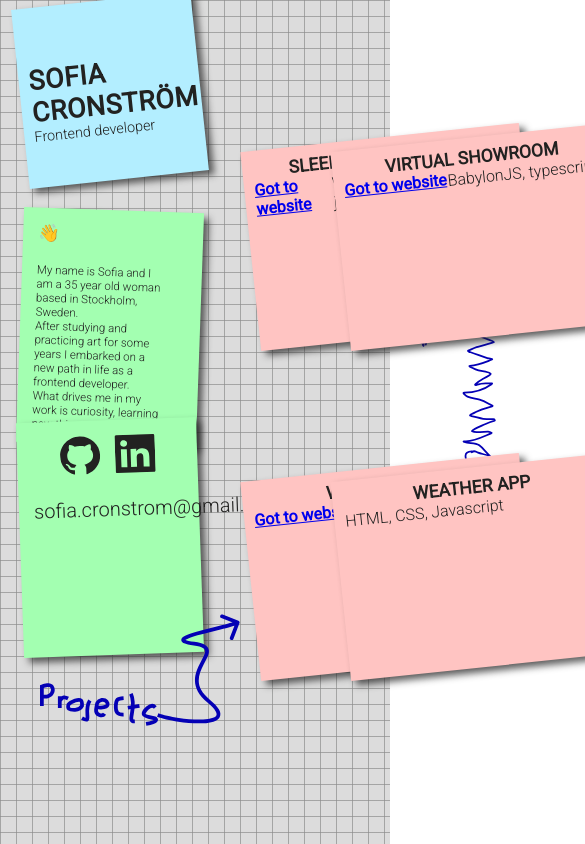
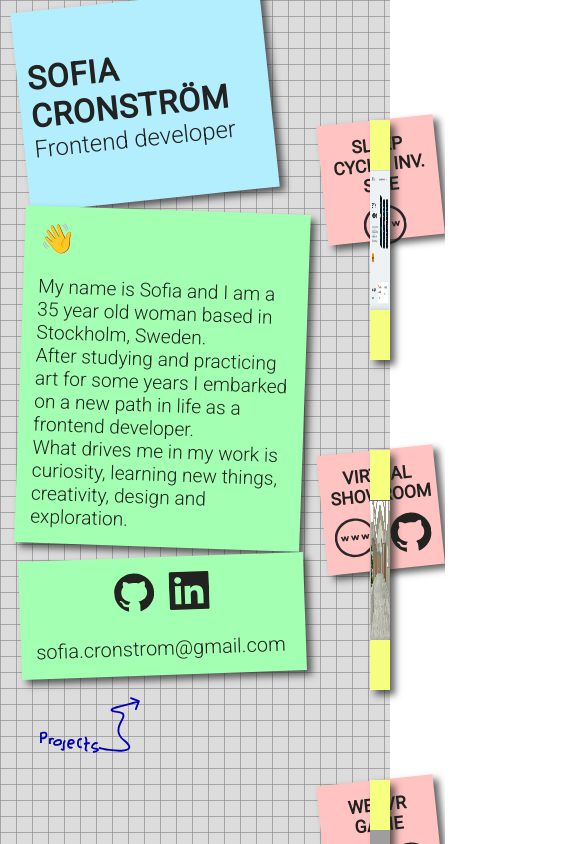
Before and after one commit to SofiaCronstrom/sofiaPortfolio, a React (Create React App) app: page / in a window 390 px wide. Shown: the top 844 px of the page, 585 px wide, since content can reach past the window. Built offline with nearby package versions, Linux system fonts and the light colour scheme; grey boxes are pictures that could not be loaded.

Commit message:
adding responsive to site

```diff
--- a/src/components/projects.js
+++ b/src/components/projects.js
@@ -2,7 +2,8 @@ import * as React from "react";
 import { useState } from 'react';
 import "../style/accordion.css"
 
-
+import Website from '../images/web-icon.svg';
+import Github from '../images/github-icon.svg';
 
 const Projects = ({id, image, heading, content, link})=>{
 
@@ -27,8 +28,12 @@ const Projects = ({id, image, heading, content, link})=>{
             <div className="accordion-content">
                   <h4>{heading}</h4>
                   <div className="flex">
-                    {link ?  <a href={link}>Got to website</a> : ""}<br/>
-                    <p>{content}</p>
+                    {link ?
+                    <a href={link}><img src={Website} alt="a circle with the text www inside it"/></a>
+                    : ""}
+                     {content ?
+                    <a href={content}><img src={Github} alt="the github icon, a round icon with the siluette of a cat in the middle "/></a>
+                    : ""}
                   </div>
             </div>
           </div>
--- a/src/pages/first.css
+++ b/src/pages/first.css
@@ -16,21 +16,19 @@
 
 
 .wrapper-index{
-    background-size: cover;
     background:#dcdcdc;
-
-
     background-image: linear-gradient(#8c8d8cb3  .05em, transparent .01em), linear-gradient(90deg, #8c8d8cb3 .05em, transparent .01em);
     background-size: 1em 1em;
-
-    height: 100vh;
     display: flex;
     flex-direction: row;
-
+    height: 100vh;
 }
 
 
-  @media only screen and (max-width: 700px) {
+  @media only screen and (max-width: 900px) {
+    .wrapper-index{
+      height: 100%;
+    }
     html {
       font-size: 100%;
     }
@@ -40,10 +38,7 @@
     .index-2{
       font-size: 1em;
     }
-    .index-name{
-      font-size: 2.8em;
-      padding-top: 15px;
-    }
+
 
 
 
--- a/src/pages/first.js
+++ b/src/pages/first.js
@@ -16,28 +16,27 @@ const first = () => {
         id: "item1",
         image: `${Sleepcycle}`,
         heading: "Sleep Cycle, inv. site",
-        content: `WaaS: EJS, emmet, less, javascript`,
         link: "https://investors.sleepcycle.com/"
      },
      {
         id: "item2",
         image: `${Mershowroom}`,
         heading: "Virtual showroom",
-        content: `BabylonJS, typescript`,
+        content: "https://github.com/SofiaCronstrom/MER_showroom",
         link: "https://mershowroom.netlify.app/"
      },
      {
         id: "item3",
         image: `${Dizzydream}`,
         heading: "WebVR game",
-        content: `A-frame`,
+        content: "https://github.com/SofiaCronstrom/dizzy-dream",
         link: "https://sofiacronstrom.github.io/dizzy-dream/"
      },
      {
         id: "item4",
         image: `${Weatherapp}`,
         heading: "Weather app",
-        content: `HTML, CSS, Javascript`
+        content: "https://github.com/SofiaCronstrom/weather-app-async"
      }
 
 
--- a/src/style/about.css
+++ b/src/style/about.css
@@ -1,6 +1,7 @@
 /*ABOUT PAGE*/
 .wrapper-about{
   display: flex;
+
 }
   .index-name{
     font-family: var(--paraG-font);
@@ -107,35 +108,40 @@
     margin-top: 160px;
   }
 
-  @media only screen and (max-width: 700px){
-    .profile-container{
-      width: 180px;
-      height: 180px;
-    }
+  @media only screen and (max-width: 900px){
+
     .profile{
 
-      width: 150px;
-      height: 150px;
       margin: auto 0;
     }
     .text-container{
-      display: grid;
-      grid-template-columns: repeat(1, 200px);
-      grid-auto-rows: minmax(200px, auto);
-      width: 250px;
-      height: 400px;
-      font-size: 0.6em;
+      position: fixed;
+
     }
     .text-head{
       padding-top: 10px;
       font-size: 1.2em;
       padding: 5px;
-      width: 180px;
-      height: 235px;
+
 
     }
-    .text-head p{
-      height: 250px;
-      width: 150px;
+   .doodle{
+    position: relative;
+    margin: auto;
+    left: 0vw;
+   }
+  }
+  @media only screen and (max-width: 500px){
+
+    .text-container{
+      opacity: 1;
+      height: 600px;
+      display: grid;
+      grid-template-columns: 100px;
+      justify-content: start;
+      justify-items: start;
+      align-items: start;
+      margin-left: 20px;
+      gap: 10px;
     }
   }
--- a/src/style/accordion.css
+++ b/src/style/accordion.css
@@ -18,7 +18,6 @@
     font-family: var(--paraG-font);
     color: #222221;
     font-size: 16px;
-    cursor: pointer;
 }
 .accordion-title{
     display: flex;
@@ -35,8 +34,10 @@
     font-size: 10px;
     transition: 250ms;
     z-index: 1;
+    cursor: pointer;
 }
 .accordion-content h4{
+    margin-top: 5px;
     font-size: 1.1em;
     text-transform: uppercase;
     text-align: center;
@@ -54,15 +55,33 @@ img{
     background-color: #ffc4c2;
     padding: 10px;
     position: absolute;
-    width: 280px;
-    height: 200px;
+    width: 30%;
+    height: 120px;
     box-shadow: 5px 5px 7px rgba(33,33,33,.7);
     transform: rotate(-6deg);
 }
 .flex{
+    margin-top: 10px;
     display: flex;
+    justify-content: center;
+    gap: 15px;
+}
+.flex img{
+    height: 40px;
+    cursor: pointer;
+}
+.flex img:hover{
+    transform: scale(0.9);
 }
 .accordion-title:hover{
     background-color: #f8fc10;
     transform: translateY(3px);
 }
+@media only screen and (max-width: 900px){
+    .project-index{
+        display: grid;
+        grid-template-columns: 1fr;
+        align-items: center;
+        margin: 120px auto auto 370px ;
+    }
+}
```
Also changed, not shown: src/images/web-icon.svg (added).
